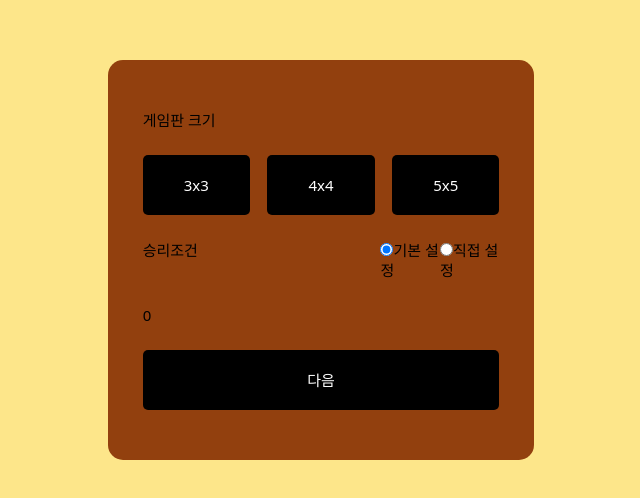
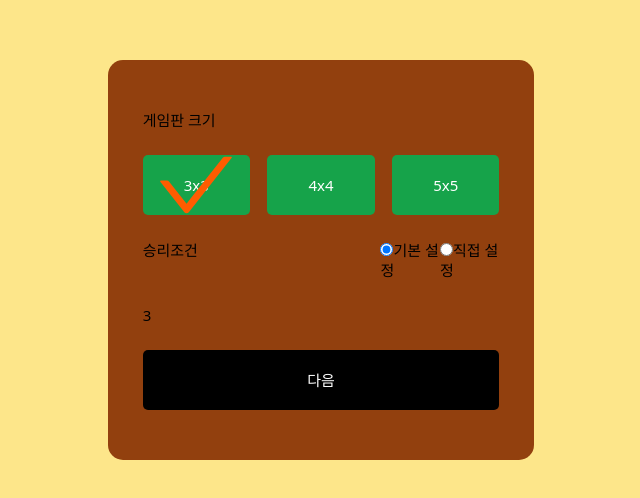
Before and after one commit to Strongorange/TicTacToe-TS, a Next.js app: page /board in a window 1280 px wide. Shown: the part 140-638 px from the top of the page, without its empty margins (319-959 px from the left). Built offline with nearby package versions, Linux system fonts and the light colour scheme.

Commit message:
[FIX][FEATURE] 기본 보드 사이즈 추가, Selected 아이콘 추가

```diff
--- a/package.json
+++ b/package.json
@@ -18,6 +18,7 @@
     "next": "13.2.4",
     "react": "18.2.0",
     "react-dom": "18.2.0",
+    "react-icons": "^4.8.0",
     "recoil": "^0.7.7",
     "typescript": "5.0.2"
   },
--- a/src/components/ButtonBase.tsx
+++ b/src/components/ButtonBase.tsx
@@ -1,7 +1,9 @@
 import { ButtonHTMLAttributes } from "react";
+import { AiOutlineCheck } from "react-icons/ai";
 
 type Variant =
   | "default"
+  | "boardSize"
   | "start"
   | "savedGame"
   | "goHome"
@@ -19,12 +21,14 @@ interface ButtonBaseProps extends ButtonHTMLAttributes<HTMLButtonElement> {
   variant: Variant;
   size: Size;
   fullWidth: boolean;
+  selected?: boolean;
 }
 
 export type ButtonBasePropsOptional = Partial<ButtonBaseProps>;
 
 const variantClasses = {
   default: "bg-black hover:bg-opacity-75",
+  boardSize: "bg-green-600 hover:bg-opacity-75",
   start: "bg-green-600 hover:bg-opacity-75",
   savedGame: "bg-black hover:bg-opacity-75",
   goHome: "bg-blue-700 hover:bg-opacity-75",
@@ -44,17 +48,24 @@ const ButtonBase = ({
   size,
   fullWidth,
   children,
+  selected,
   ...props
 }: ButtonBasePropsOptional) => {
   const variantClass = variantClasses[variant!];
   const sizeClass = sizeClasses[size!];
   const fullSizeClass = fullWidth ? "w-full" : null;
+
   return (
     <button
       {...props}
       className={`relative box-border flex min-w-[64px] cursor-pointer select-none items-center justify-center gap-1 text-ellipsis whitespace-nowrap rounded-lg text-white transition-all ${fullSizeClass} ${sizeClass} ${variantClass}`}
     >
       {children}
+      {selected && (
+        <div className="absolute">
+          <AiOutlineCheck color="#ff5c00" size="90px" />
+        </div>
+      )}
     </button>
   );
 };
--- a/src/pages/board.tsx
+++ b/src/pages/board.tsx
@@ -2,12 +2,12 @@ import ButtonBase from "@/components/ButtonBase";
 import { useRouter } from "next/router";
 import React, { useState } from "react";
 
-type BoardSize = 0 | 3 | 4 | 5;
+type BoardSize = 3 | 4 | 5;
 type WinTarget = number;
 
 const Board = () => {
-  const [boardSize, setBoardSize] = useState<BoardSize>(0);
-  const [winTarget, setWinTarget] = useState<number>(0);
+  const [boardSize, setBoardSize] = useState<BoardSize>(3);
+  const [winTarget, setWinTarget] = useState<WinTarget>(3);
   const [isCustom, setIsCustom] = useState(false);
   const router = useRouter();
 
@@ -32,23 +32,29 @@ const Board = () => {
         <h1>게임판 크기</h1>
         <div className="flex w-full items-center justify-between gap-7">
           <ButtonBase
+            variant="boardSize"
             size="xl"
             fullWidth
             onClick={() => handleBoardSizeAndWinTarget(3)}
+            selected={boardSize === 3}
           >
             3x3
           </ButtonBase>
           <ButtonBase
+            variant="boardSize"
             size="xl"
             fullWidth
             onClick={() => handleBoardSizeAndWinTarget(4)}
+            selected={boardSize === 4}
           >
             4x4
           </ButtonBase>
           <ButtonBase
+            variant="boardSize"
             size="xl"
             fullWidth
             onClick={() => handleBoardSizeAndWinTarget(5)}
+            selected={boardSize === 5}
           >
             5x5
           </ButtonBase>
```
Also changed, not shown: 1 other file (tests, documents, lock files or other folders).
